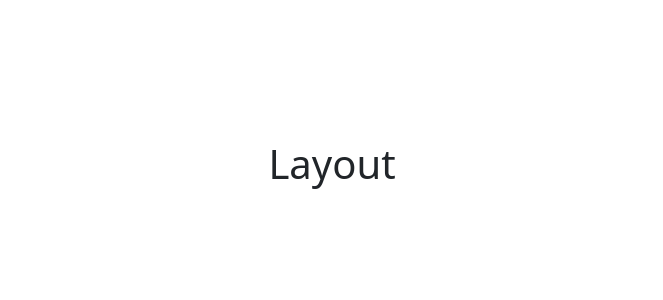
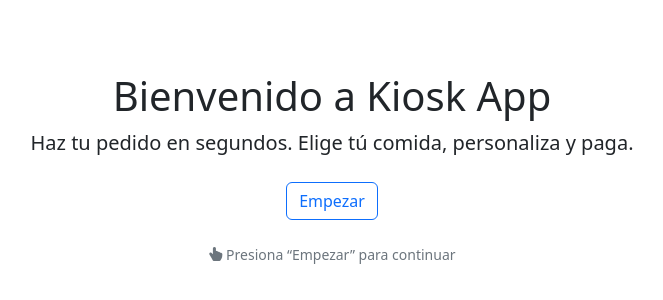
Before and after one commit to RontaTheOne/KioskUI, a React (Vite) app: page / in a window 1280 px wide. Shown: the part 232-532 px from the top of the page, without its empty margins (308-971 px from the left). Built offline with nearby package versions, Linux system fonts and the light colour scheme.

Commit message:
feat: Creacion de la estructura Start Screen

```diff
--- a/package.json
+++ b/package.json
@@ -11,6 +11,7 @@
   },
   "dependencies": {
     "bootstrap": "^5.3.8",
+    "bootstrap-icons": "^1.13.1",
     "react": "^19.2.0",
     "react-dom": "^19.2.0",
     "react-router-dom": "^7.13.0"
--- a/src/App.jsx
+++ b/src/App.jsx
@@ -1,6 +1,7 @@
 import React from "react";
 import {BrowserRouter, Routes, Route, Navigate} from "react-router-dom";
-import './App.css'
+import './App.css';
+import Start from "./components/layout/StartScreen.jsx";
 import Layout from "./components/layout/layout.jsx"
 import Menu from "./pages/Menu.jsx";
 import Checkout from "./pages/Checkout.jsx";
@@ -11,7 +12,7 @@ function App() {
   return (
     <BrowserRouter>
       <Routes>
-        <Route element={<Layout />}>
+        <Route element={<Start />}>
           <Route path="/" element={<Navigate to="/menu" replace />} />
           <Route path="/menu" element={<Menu />} />
           <Route path="/checkout" element={<Checkout />} />
--- /dev/null
+++ b/src/components/layout/StartScreen.jsx
@@ -0,0 +1,20 @@
+function StartScreen() {
+  return (
+    <div className="start-screen align-items-center justify-content-center d-flex flex-column">
+      <h1>Bienvenido a Kiosk App</h1>
+      <p className="lead mb-4">
+        Haz tu pedido en segundos. Elige tú comida, personaliza y paga.
+      </p>
+      <button type="button" className="btn btn-outline-primary">
+        Empezar
+      </button>
+
+      <small className="d-block mt-4 text-secondary">
+        <i class="bi bi-hand-index-thumb-fill"></i> Presiona “Empezar” para
+        continuar
+      </small>
+    </div>
+  );
+}
+
+export default StartScreen;
--- a/src/components/layout/layout.jsx
+++ b/src/components/layout/layout.jsx
@@ -3,6 +3,7 @@ function Layout() {
     <>
         <h1>Layout</h1>
     </>
+
   )
 }
 
```
Also changed, not shown: src/main.jsx (+7 -6 lines), 1 other file (tests, documents, lock files or other folders).
